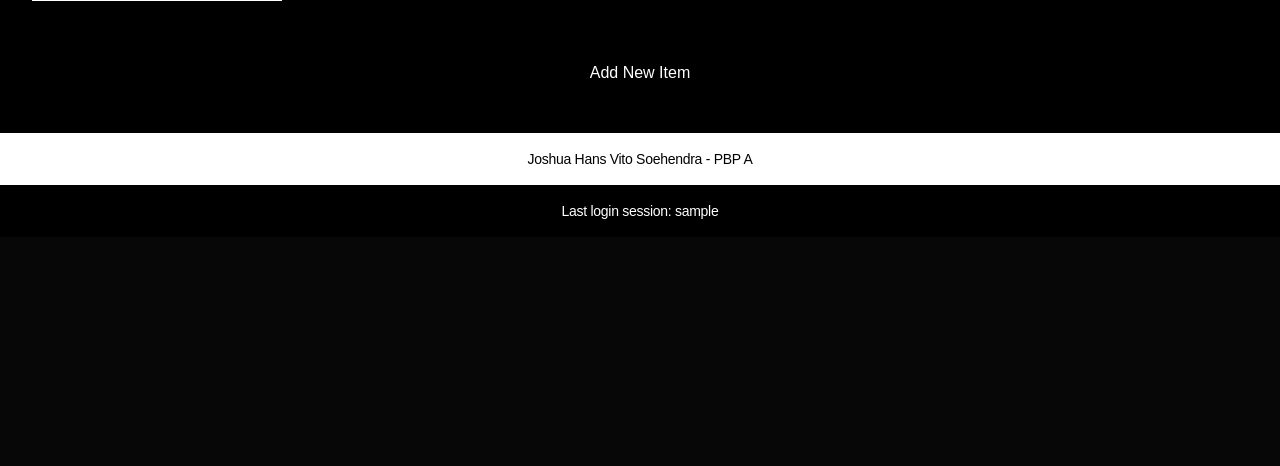
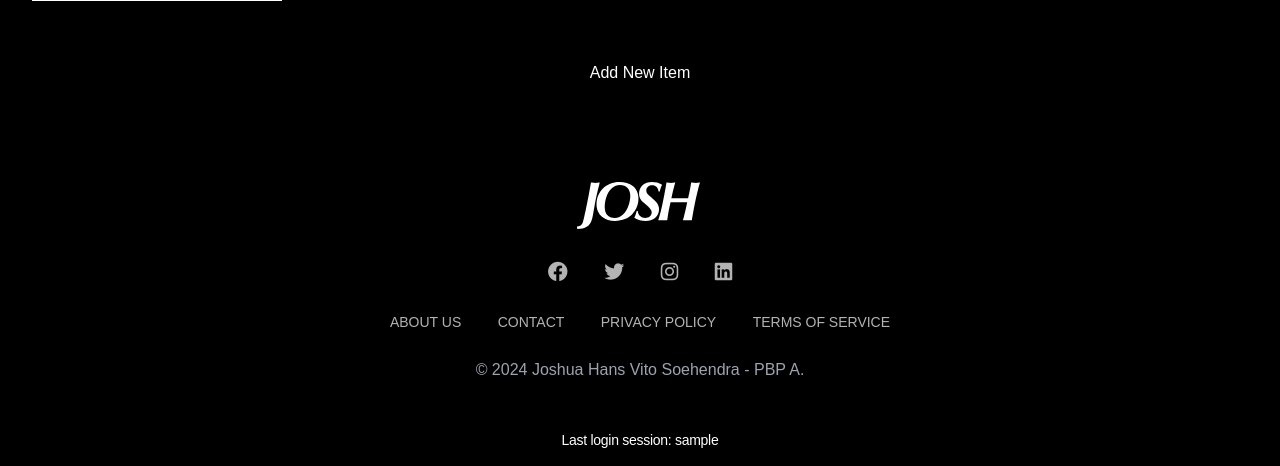
Before and after one commit to joshuahvs/josh, a Django app: template main/templates/main.html in a window 1280 px wide. Shown: the part 2447-2913 px from the top of the page. Before the commit the page ends 2666 px from the top, so only its background shows below. Run offline with Django 5.2, Linux system fonts and the light colour scheme; the template is opened without the code that fills it: most values are stand-ins (such as "Sample title", 1, 10 or a date in 2020); some libraries are stand-ins or nearby versions.

Commit message:
memperbaiki footern mainpage

```diff
--- a/main/templates/main.html
+++ b/main/templates/main.html
@@ -119,12 +119,8 @@
   {% include 'product_list.html' %}
 {% endif %}
 
-<!-- Author Section -->
-<div class="bg-white py-4">
-  <div class="text-center">
-    <h2 class="text-sm">Joshua Hans Vito Soehendra - PBP A</h2>
-  </div>
-</div>
+<!-- Footer Section -->
+{% include 'footer.html' %}
 
 <!-- Last Login Section -->
 <div class="bg-black py-4">
--- a/templates/footer.html
+++ b/templates/footer.html
@@ -1,6 +1,13 @@
+{% load static %}
 <!-- Footer Section -->
 <footer class="footer bg-black text-white py-8">
   <div class="container mx-auto text-center">
+
+    <!-- Logo Section -->
+    <div class="logo mb-6">
+      <img src="{% static 'image/JOSH_White.svg' %}" alt="Logo" class="mx-auto w-32"> <!-- Replace with your logo path -->
+    </div>
+
     <!-- Social Media Links -->
     <div class="social-icons mb-6">
       <a href="#" class="inline-block mx-4 text-xl text-gray-400 hover:text-white transition duration-300">
@@ -40,6 +47,10 @@
     background-color: #000;
   }
 
+  .logo img {
+    max-width: 150px; /* Adjust size as needed */
+  }
+
   .social-icons a {
     color: #b3b3b3;
   }
```
